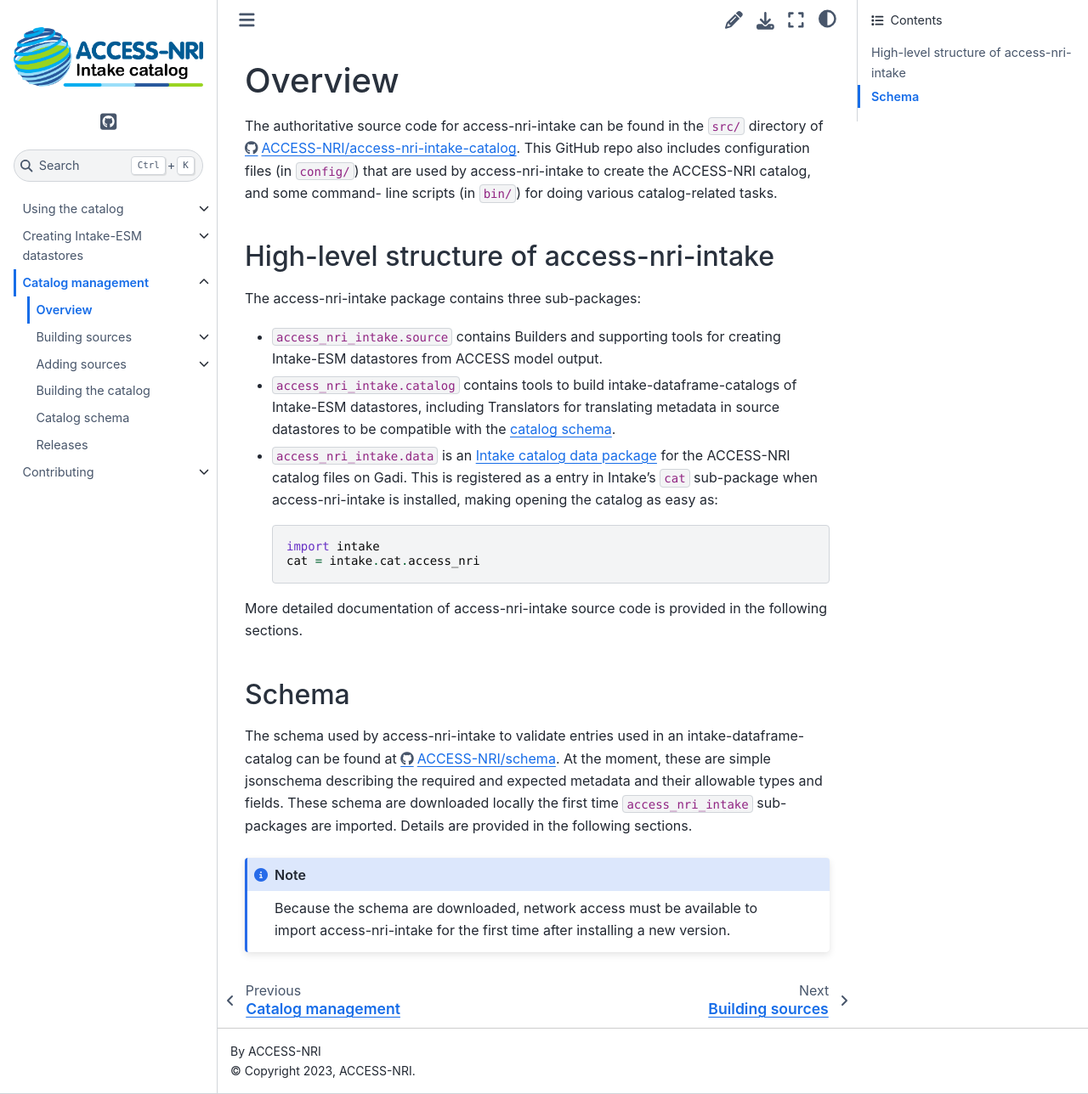
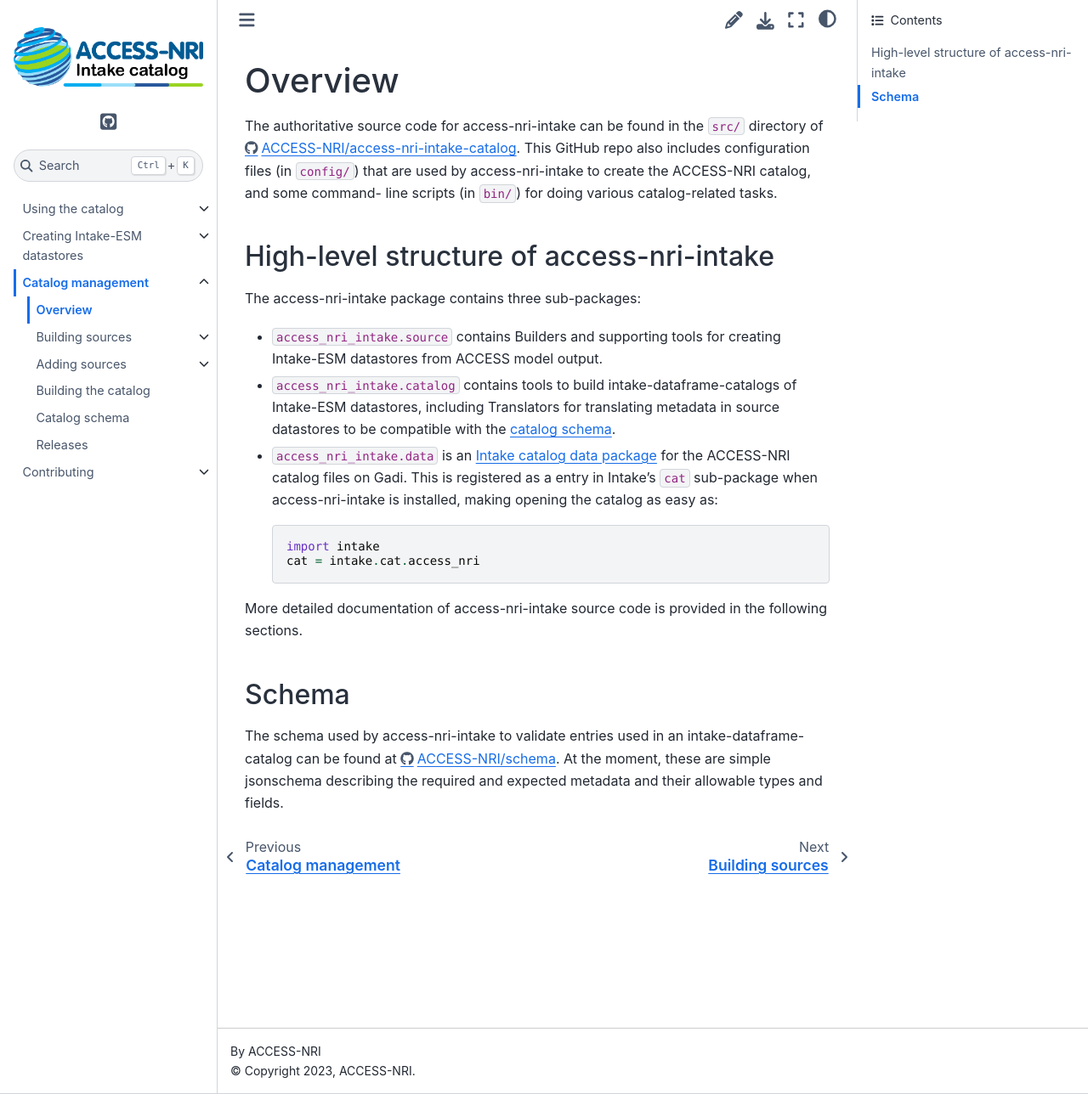
Before and after one commit to ACCESS-NRI/access-nri-intake-catalog, a Sphinx documentation site: the page built from docs/management/overview.rst, in a window 1280 px wide and 1288 px high. Shown: the whole window at 85% size. Built offline with Sphinx 7.4.7 and the Sphinx Book theme 1.1.4, drawn with Linux system fonts in a browser that asks for light colours; pages that are not in the unit, such as notebooks, are missing from menus.

Commit message:
Improve metadata instructions

```diff
--- a/docs/management/metadata.yaml
+++ b/docs/management/metadata.yaml
@@ -1,6 +1,6 @@
-schema_version: <The version of the schema (string)>
+schema_version: 1-0-3  # metadata-template automatically gives the correct value
 name: <REQUIRED The name of the experiment (string)>
-experiment_uuid: <REQUIRED Unique uuid for the experiment (string)>
+experiment_uuid: <REQUIRED *Unique* uuid for the experiment (string)>
 description: <REQUIRED Short description of the experiment (string, < 150 char)>
 long_description: <REQUIRED Long description of the experiment (string)>
 model:
--- a/docs/management/overview.rst
+++ b/docs/management/overview.rst
@@ -35,10 +35,4 @@
 
 The schema used by access-nri-intake to validate entries used in an intake-dataframe-catalog can be found at
 https://github.com/ACCESS-NRI/schema. At the moment, these are simple jsonschema describing the required and
-expected metadata and their allowable types and fields. These schema are downloaded locally the first time
-:code:`access_nri_intake` sub-packages are imported. Details are provided in the following sections.
-
-.. note::
-
-   Because the schema are downloaded, network access must be available to import access-nri-intake for the first
-   time after installing a new version.
+expected metadata and their allowable types and fields.
--- a/docs/storage_flags.rst
+++ b/docs/storage_flags.rst
@@ -1,3 +1,3 @@
 .. code-block::
 
-   gdata/ik11+gdata/py18+gdata/p73+gdata/al33+gdata/zz63+gdata/cj50+gdata/jk72+gdata/xp65+gdata/fs38+gdata/rr3+gdata/rt52+gdata/oi10+gdata/hq89+gdata/ig45
+   gdata/rt52+gdata/cj50+gdata/p73+gdata/fs38+gdata/ig45+gdata/al33+gdata/py18+gdata/rr3+gdata/zz63+gdata/xp65+gdata/ik11+gdata/oi10+gdata/hq89+gdata/jk72
```
Also changed, not shown: docs/management/building.rst (+61 -6 lines), docs/project_list.rst (+11 -11 lines), 1 other file.
